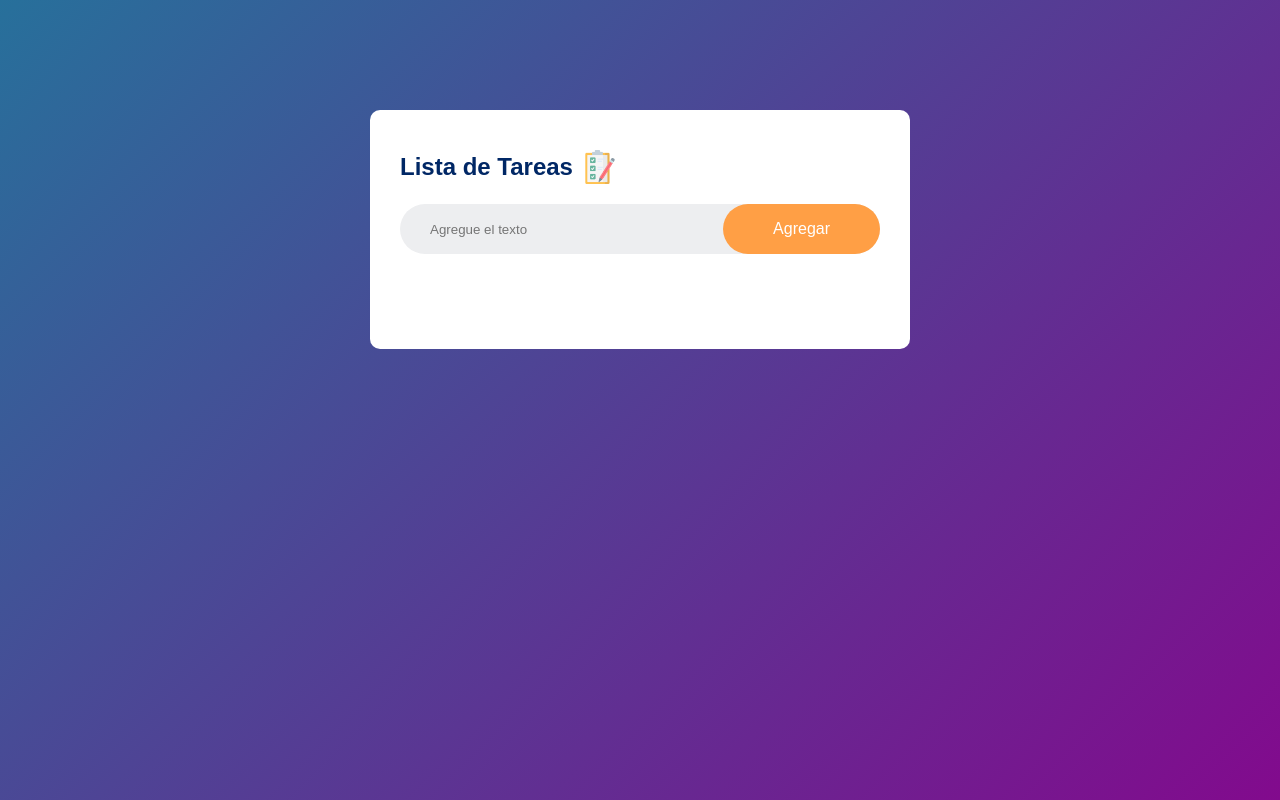
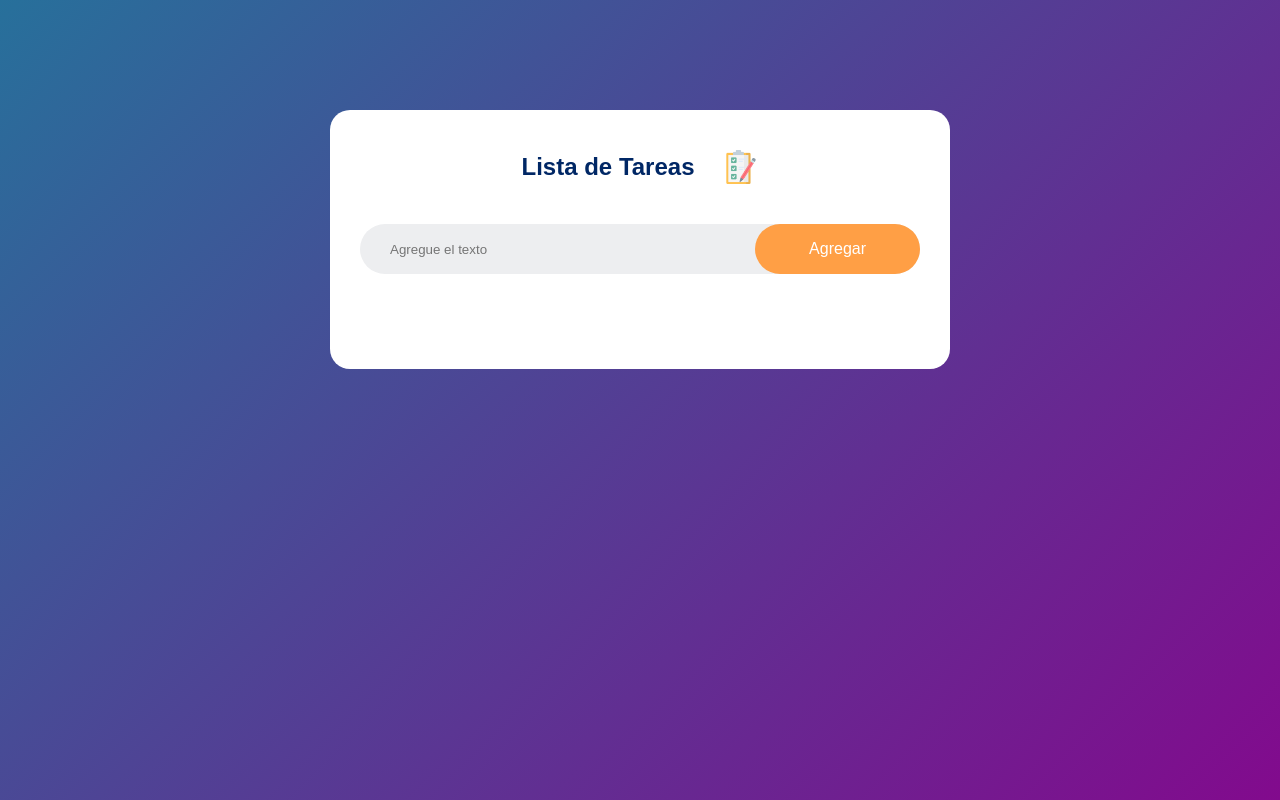
Before and after one commit to mColina77/todoList, a plain HTML site: page index.html in a window 1280 px wide. Drawn offline with Linux system fonts and the light colour scheme.

Commit message:
modif del html y css

```diff
--- a/css/style.css
+++ b/css/style.css
@@ -12,21 +12,22 @@
 }
 .todo-app {
     width: 100%;
-    max-width: 540px;
-    background: #fff;
+    max-width: 620px;
+    background: #ffffff;
     margin: 100px auto 20px;
     padding: 40px 30px 70px;
-    border-radius: 10px;
+    border-radius: 20px;
 }
 .todo-app h2 {
     color: #002765;
     display: flex;
+    justify-content: center;
     align-items: center;
-    margin-bottom: 20px;
+    margin-bottom: 40px;
 }
 .todo-app h2 img {
     width: 34px;
-    margin-left: 10px;
+    margin-left: 30px;
 }
 .row {
     display: flex;
@@ -48,7 +49,7 @@ input {
 button {
     border: none;
     outline: none;
-    padding: 16px 50px;
+    padding: 16px 54px;
     background: #ff9f45;
     color: #fff;
     font-size: 16px;
@@ -89,7 +90,7 @@ ul li span {
     width: 40px;
     height: 40px;
     font-size: 22px;
-    color: #555;
+    color: #555555;
     line-height: 40px;
     text-align: center;
     border-radius: 50%;
--- a/index.html
+++ b/index.html
@@ -4,7 +4,7 @@
     <meta charset="UTF-8">
     <meta name="viewport" content="width=device-width, initial-scale=1.0">
     <title>Lista de Tareas App - devCool</title>
-    <link rel="stylesheet" href="/css/style.css">
+    <link rel="stylesheet" href="css/style.css">
 </head>
 <body>
     <div class="container">
```
